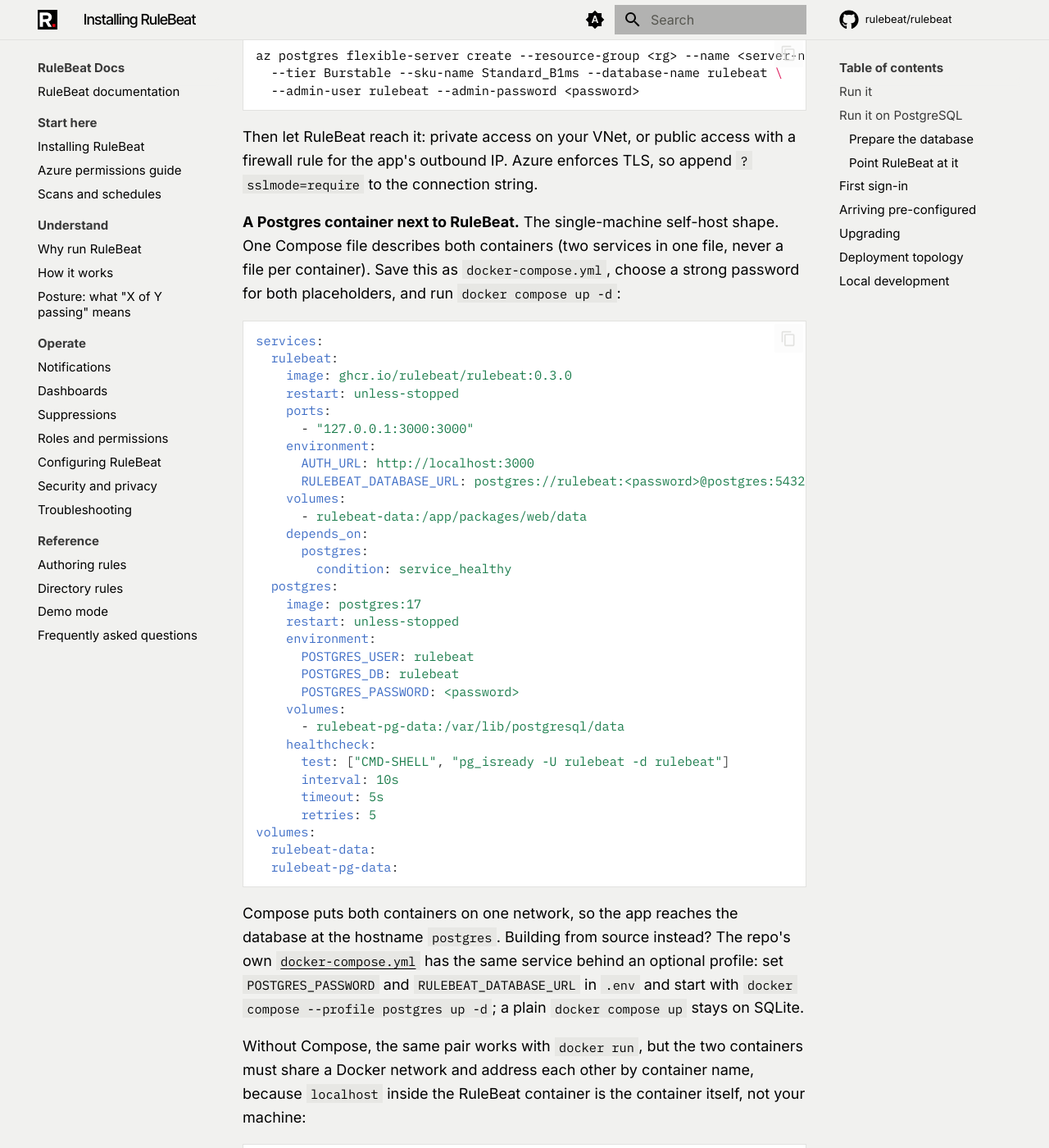
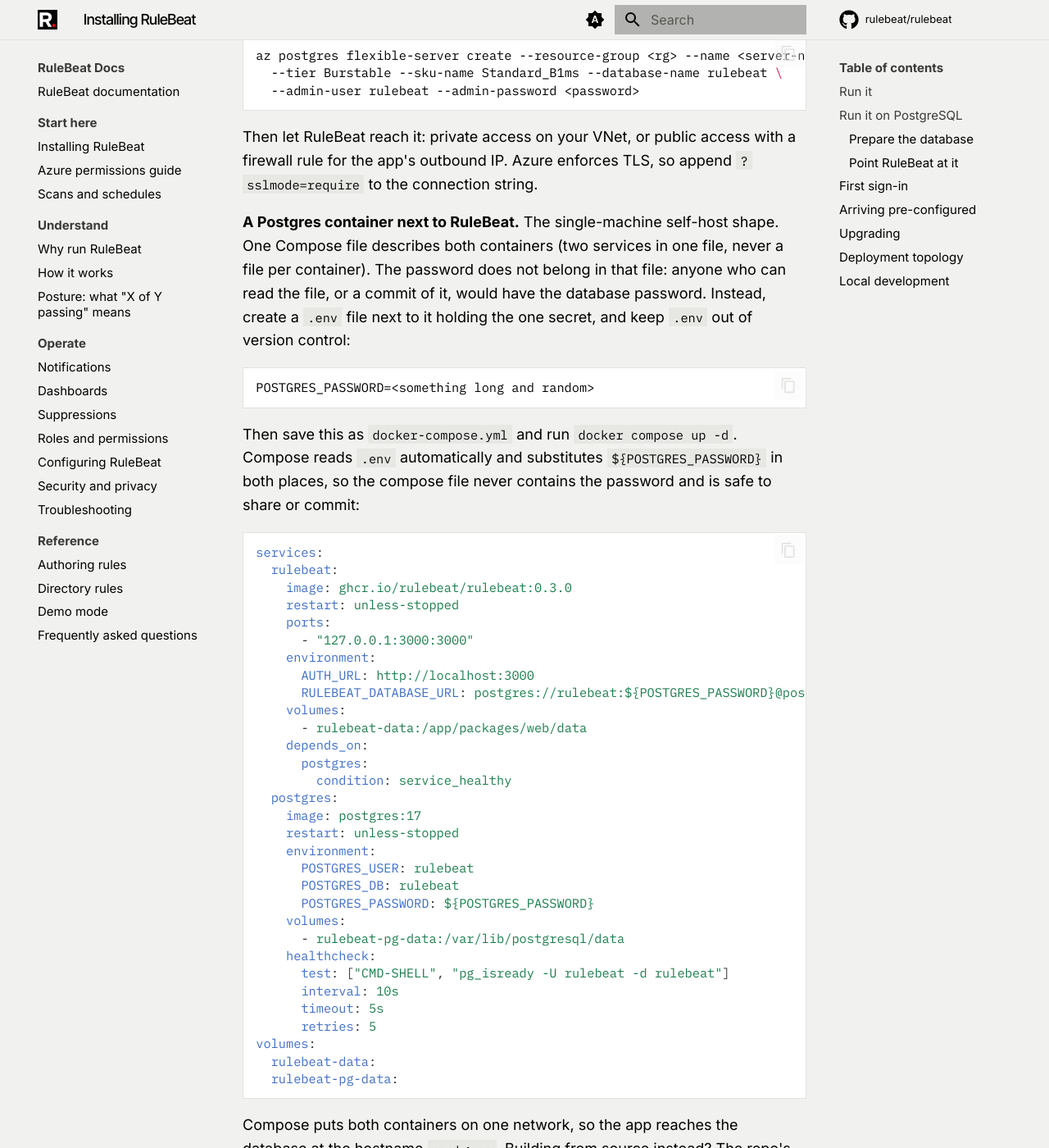
Before and after one commit to rulebeat/rulebeat, an MkDocs documentation site: the page built from docs/public/install.md, in a window 1280 px wide and 1400 px high, scrolled down 2763 px. Shown: the whole window at 82% size. Built offline with MkDocs 1.6.1 and Material for MkDocs 9.7.7, drawn with Linux system fonts in a browser that asks for light colours; comment, search, counter and statistics services are not loaded; some of the changed text lies outside the part shown.

Commit message:
docs: keep the database password out of the documented compose file (#85)
The two-service Postgres compose example showed the password in clear
text in both places. It now interpolates ${POSTGRES_PASSWORD} from a
.env file, matching the repo's own docker-compose.yml, and the section
explains who can read what: the file, docker inspect on the host, and
shell history for the inline docker run pair, with the *_FILE secret
variants as the way out of the environment entirely.


Claude-Session: https://claude.ai/code/session_015hBejsig2bHEsZbYeW1jvM

Co-authored-by: Claude Opus 4.8 <noreply@anthropic.com>

````diff
--- a/docs/public/install.md
+++ b/docs/public/install.md
@@ -116,9 +116,18 @@ Then let RuleBeat reach it: private access on your VNet, or public access with a
 the app's outbound IP. Azure enforces TLS, so append `?sslmode=require` to the connection string.
 
 **A Postgres container next to RuleBeat.** The single-machine self-host shape. One Compose file
-describes both containers (two services in one file, never a file per container). Save this as
-`docker-compose.yml`, choose a strong password for both placeholders, and run
-`docker compose up -d`:
+describes both containers (two services in one file, never a file per container). The password
+does not belong in that file: anyone who can read the file, or a commit of it, would have the
+database password. Instead, create a `.env` file next to it holding the one secret, and keep
+`.env` out of version control:
+
+```
+POSTGRES_PASSWORD=<something long and random>
+```
+
+Then save this as `docker-compose.yml` and run `docker compose up -d`. Compose reads `.env`
+automatically and substitutes `${POSTGRES_PASSWORD}` in both places, so the compose file never
+contains the password and is safe to share or commit:
 
 ```yaml
 services:
@@ -129,7 +138,7 @@ services:
       - "127.0.0.1:3000:3000"
     environment:
       AUTH_URL: http://localhost:3000
-      RULEBEAT_DATABASE_URL: postgres://rulebeat:<password>@postgres:5432/rulebeat
+      RULEBEAT_DATABASE_URL: postgres://rulebeat:${POSTGRES_PASSWORD}@postgres:5432/rulebeat
     volumes:
       - rulebeat-data:/app/packages/web/data
     depends_on:
@@ -141,7 +150,7 @@ services:
     environment:
       POSTGRES_USER: rulebeat
       POSTGRES_DB: rulebeat
-      POSTGRES_PASSWORD: <password>
+      POSTGRES_PASSWORD: ${POSTGRES_PASSWORD}
     volumes:
       - rulebeat-pg-data:/var/lib/postgresql/data
     healthcheck:
@@ -160,6 +169,12 @@ Compose puts both containers on one network, so the app reaches the database at
 same service behind an optional profile: set `POSTGRES_PASSWORD` and `RULEBEAT_DATABASE_URL` in
 `.env` and start with `docker compose --profile postgres up -d`; a plain `docker compose up`
 stays on SQLite.
+
+Either way the password still reaches the containers as an environment value, which anyone who can
+run `docker inspect` on the host can read. To keep it out of the environment entirely, mount it as
+a Docker secret and use the file variants both sides support: `RULEBEAT_DATABASE_URL_FILE` for
+RuleBeat ([configure.md](configure.md#database-backend)) and `POSTGRES_PASSWORD_FILE` for the
+postgres image.
 
 Without Compose, the same pair works with `docker run`, but the two containers must share a Docker
 network and address each other by container name, because `localhost` inside the RuleBeat container
@@ -180,6 +195,10 @@ docker run -d --name rulebeat --restart unless-stopped --network rulebeat-net \
   -e "RULEBEAT_DATABASE_URL=postgres://rulebeat:<password>@rulebeat-postgres:5432/rulebeat" \
   ghcr.io/rulebeat/rulebeat:0.3.0
 ```
+
+These inline `-e` values also land the password in your shell history, so treat this pair as a
+quick trial and prefer the Compose file with `.env`, or the `*_FILE` secrets, for anything that
+stays running.
 
 **A server you already run.** Any reachable PostgreSQL works: another VM, another cloud, a shared
 cluster. Create an empty database and a user that owns it, and add `?sslmode=require` to the
@@ -203,9 +222,10 @@ generated first password still live under `data/` unless you supply them by envi
 it mounted, or go fully stateless with the three variables described in
 [Deployment topology](#deployment-topology). Backup moves from copying one file to `pg_dump`
 ([How do I back it up?](faq.md#how-do-i-back-it-up)). Switching backends later is a fresh install:
-nothing is migrated between SQLite and Postgres in either direction. To keep the database password
-out of plain environment variables, `RULEBEAT_DATABASE_URL_FILE` mounts the connection string as a
-file ([configure.md](configure.md#database-backend)).
+nothing is migrated between SQLite and Postgres in either direction. Anywhere this command is saved rather
+than typed once (a script, a unit file, a pipeline), prefer `RULEBEAT_DATABASE_URL_FILE`, which
+mounts the connection string as a file instead of putting the password in the environment
+([configure.md](configure.md#database-backend)).
 
 ## First sign-in
 
````
